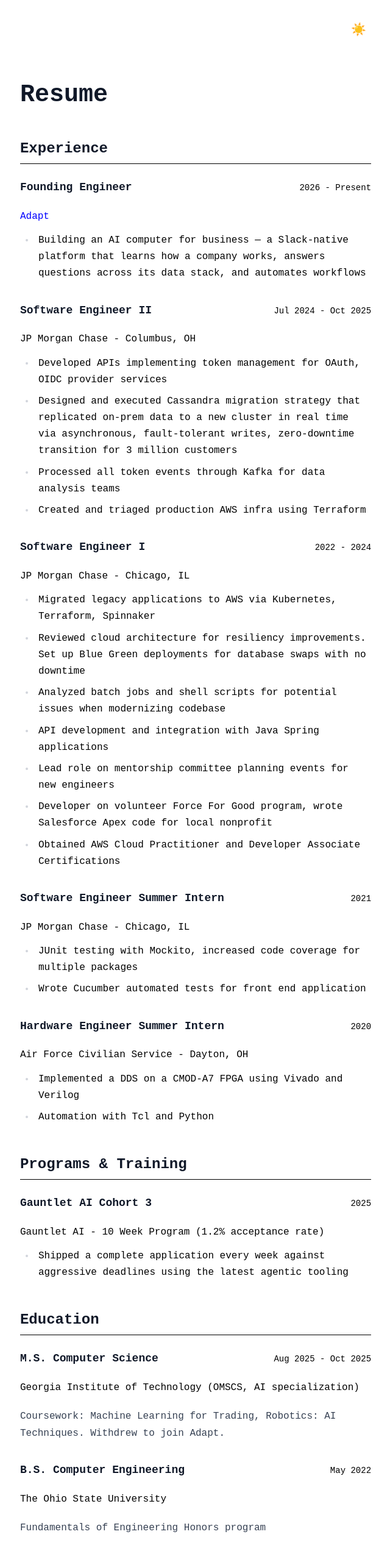
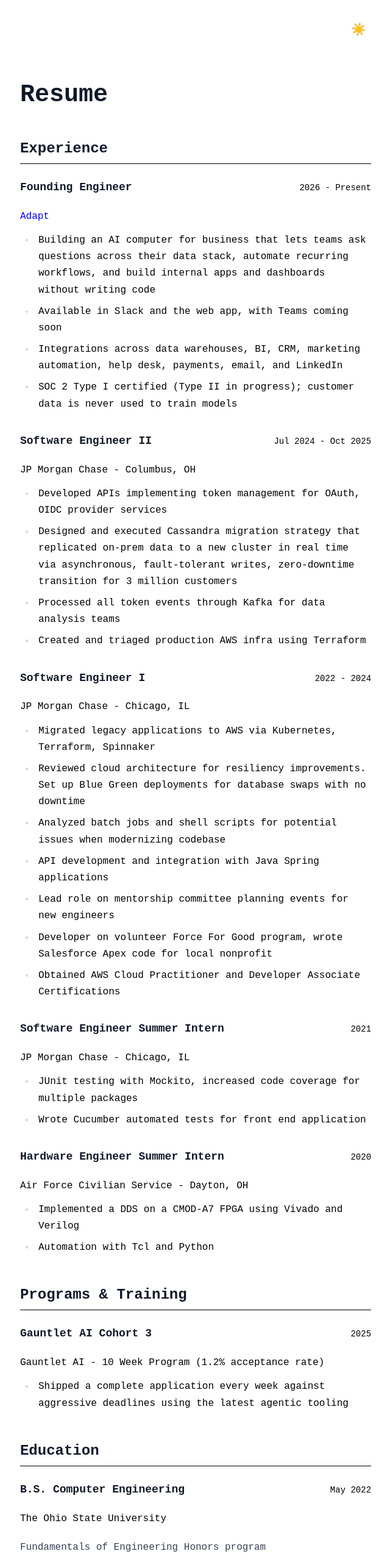
Before and after one commit to caseymanos/homepage, a SvelteKit app: page /resume in a window 1280 px wide. Shown: the top 2562 px of the page at 61% size, without its empty margins (319-959 px from the left). Built offline with nearby package versions, Linux system fonts and the light colour scheme.

Commit message:
Resume: drop OMSCS section, refresh Adapt with current capabilities
- Remove M.S. Computer Science block (Aug-Oct 2025, Georgia Tech)
- Expand Adapt role: Ask/Automate/Build framing, Slack + web (Teams coming soon), integrations across data/BI/CRM/etc, SOC 2 Type I

```diff
--- a/src/routes/resume/+page.svelte
+++ b/src/routes/resume/+page.svelte
@@ -14,7 +14,10 @@
 			</div>
 			<p class="company"><a href="https://adapt.com">Adapt</a></p>
 			<ul>
-				<li>Building an AI computer for business — a Slack-native platform that learns how a company works, answers questions across its data stack, and automates workflows</li>
+				<li>Building an AI computer for business that lets teams ask questions across their data stack, automate recurring workflows, and build internal apps and dashboards without writing code</li>
+				<li>Available in Slack and the web app, with Teams coming soon</li>
+				<li>Integrations across data warehouses, BI, CRM, marketing automation, help desk, payments, email, and LinkedIn</li>
+				<li>SOC 2 Type I certified (Type II in progress); customer data is never used to train models</li>
 			</ul>
 		</div>
 
@@ -100,15 +103,6 @@
 
 	<section>
 		<h2>Education</h2>
-		<div class="job">
-			<div class="job-header">
-				<h3>M.S. Computer Science</h3>
-				<span class="date">Aug 2025 - Oct 2025</span>
-			</div>
-			<p class="company">Georgia Institute of Technology (OMSCS, AI specialization)</p>
-			<p>Coursework: Machine Learning for Trading, Robotics: AI Techniques. Withdrew to join Adapt.</p>
-		</div>
-
 		<div class="job">
 			<div class="job-header">
 				<h3>B.S. Computer Engineering</h3>
```
